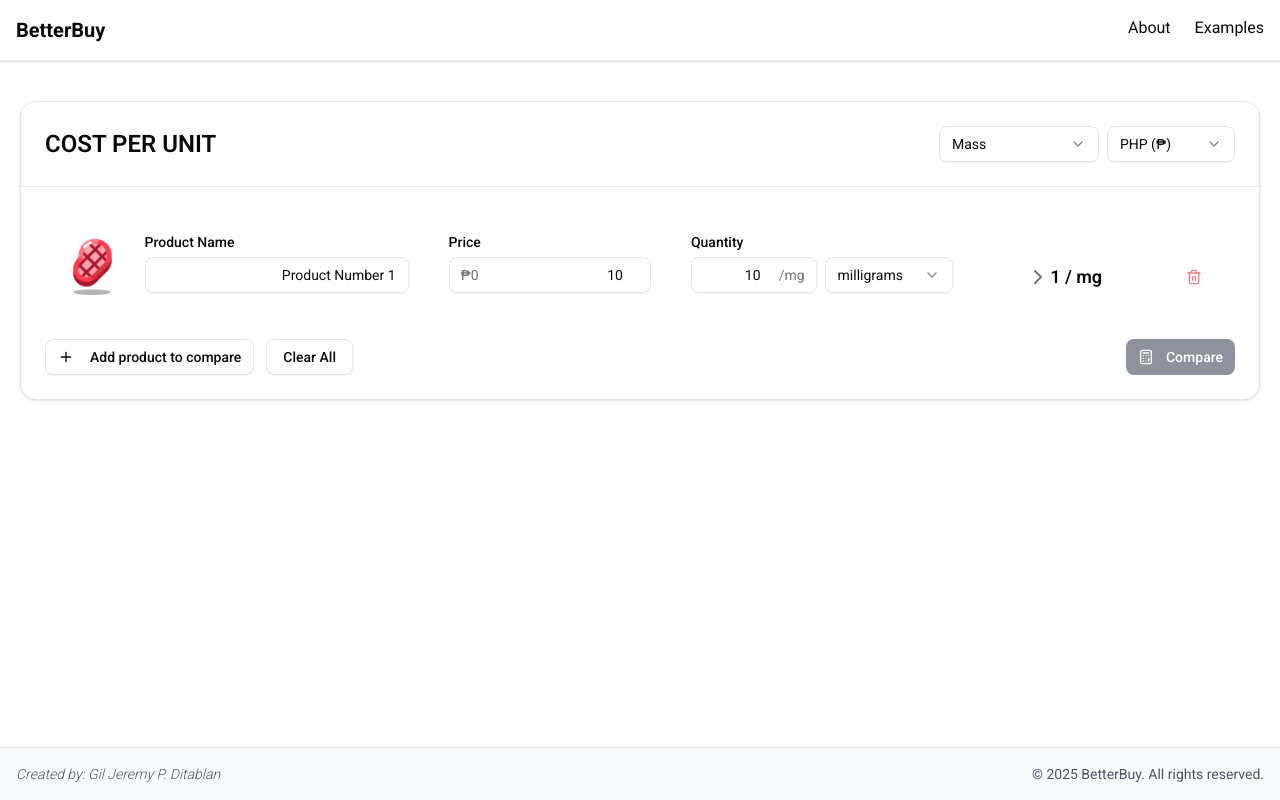
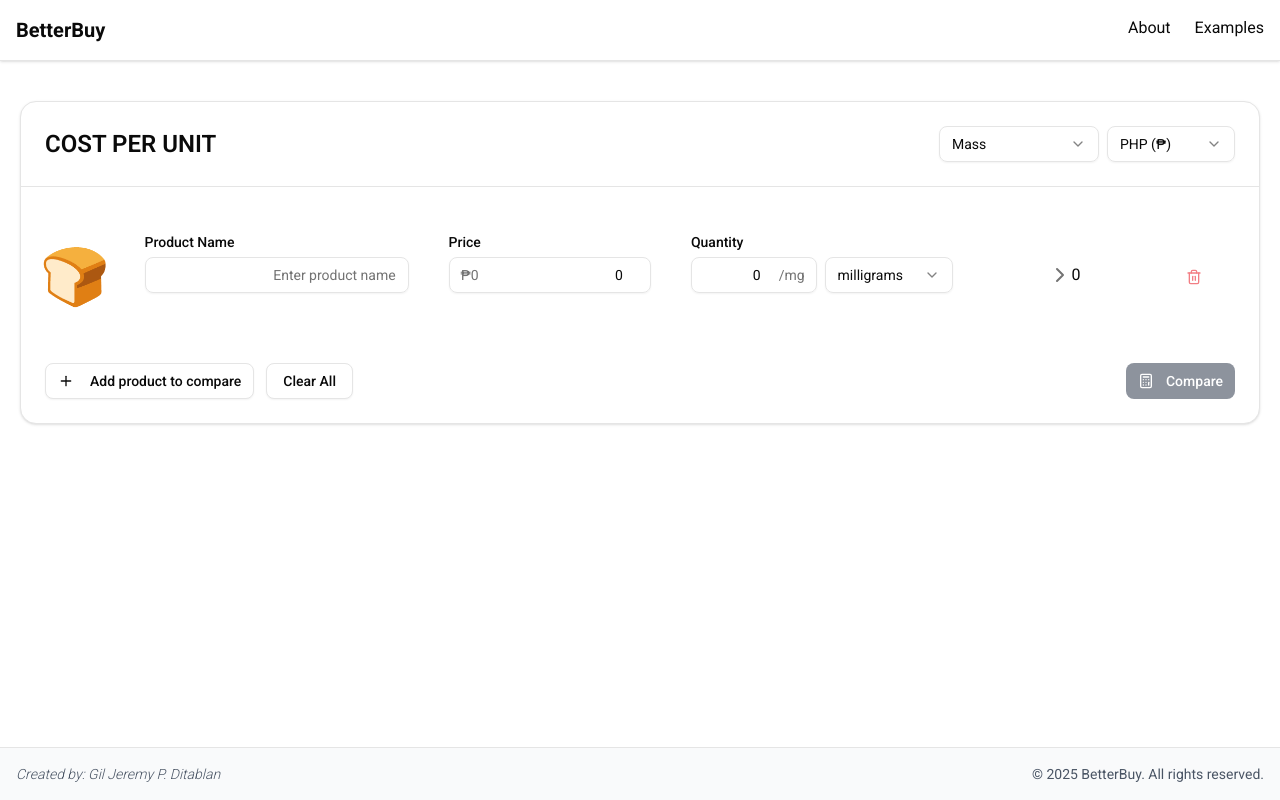
Before and after one commit to destinyarx/better-buy, a Next.js app: page / in a window 1280 px wide. Built offline with nearby package versions, Linux system fonts and the light colour scheme.

Commit message:
update icons

```diff
--- a/src/components/ProductsForm.tsx
+++ b/src/components/ProductsForm.tsx
@@ -2,7 +2,7 @@
 
 import { useState, useEffect, useCallback } from 'react';
 import { UnitType, UnitCode, Currency, Product } from '@/types/types'
-import { UNIT_MEASUREMENT, DEFAULT_UNIT_MEASUREMENT, CONVERSION_TABLE, LABEL, ITEM_LOGO } from '@/constants/units'
+import { UNIT_MEASUREMENT, DEFAULT_UNIT_MEASUREMENT, CONVERSION_TABLE, LABEL, ITEM_LOGO, UNIT_ICON } from '@/constants/units'
 import { formatMoney, formatToDecimals } from '@/utils/format';
 import { getBestProduct } from '@/utils/compare'
 import Image from 'next/image';
@@ -29,23 +29,24 @@ export default function ProductsForm() {
   const [currency, setCurrency]       = useState<Currency>('PHP');
   const [isModalOpen, setIsModalOpen] = useState<boolean>(false);
 
+  // // for testing purpose only
+  // const emptyRow = useCallback((): Product => ({
+  //   id: id++,
+  //   title: 'Product Number 1',
+  //   price: 10,
+  //   quantity: 10,
+  //   basePrice: 10,
+  //   unitMeasurement: DEFAULT_UNIT_MEASUREMENT[unit] as UnitCode
+  // }), [unit]);
+
   const emptyRow = useCallback((): Product => ({
     id: id++,
-    title: 'Product Number 1',
-    price: 10,
-    quantity: 10,
-    basePrice: 10,
+    title: '',
+    price: 0,
+    quantity: 0,
+    basePrice: 0,
     unitMeasurement: DEFAULT_UNIT_MEASUREMENT[unit] as UnitCode
   }), [unit]);
-
-  // const emptyRow = useCallback((): Product => ({
-  //   id: id++,
-  //   title: '',
-  //   price: 0,
-  //   quantity: 0,
-  //   basePrice: 0,
-  //   unitMeasurement: DEFAULT_UNIT_MEASUREMENT[unit] as UnitCode
-  // }), [unit]);
 
   const [rows, setRows] = useState<Product[]>([]);
 
@@ -141,14 +142,11 @@ export default function ProductsForm() {
               return (
                 <div key={row.id} className="px-6 py-6">
                   <div className="grid items-start gap-10 lg:grid-cols-[5%_auto_17%_22%_12%_5%]">
-                    <Image
-                      src={ITEM_LOGO[unit]}
-                      alt="Water Bottle Logo"
-                      width={60}
-                      height={60}
-                      className="rounded-lg ml-4"
-                      priority
-                    />
+
+
+                    <div className="flex justify-center text-[3.5rem]">
+                      {UNIT_ICON[unit][row.id%6]}
+                    </div>
 
                     {/* Product Name */}
                     <div className="space-y-2">
--- a/src/components/ResultsModal.tsx
+++ b/src/components/ResultsModal.tsx
@@ -1,7 +1,7 @@
-import { useState, useEffect, useRef, useCallback } from 'react'
+import { useRef } from 'react'
 import Image from 'next/image';
 import { Product, UnitType, Currency } from '@/types/types'
-import { formatMoney, formatToDecimals } from '@/utils/format';
+import { formatMoney } from '@/utils/format';
 import { DEFAULT_UNIT_MEASUREMENT, UNIT_ICON } from '@/constants/units'
 
 import { Badge } from "@/components/ui/badge"
@@ -16,7 +16,6 @@ import {
     Card,
     CardAction,
     CardContent,
-    CardDescription,
     CardFooter,
     CardHeader,
     CardTitle,
```
